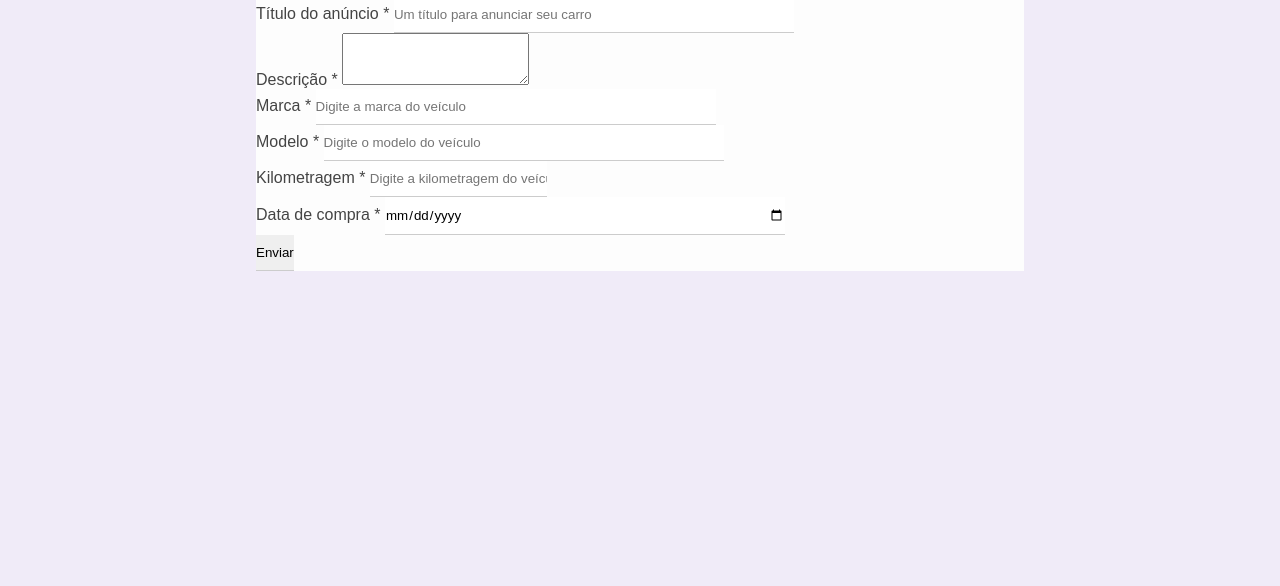
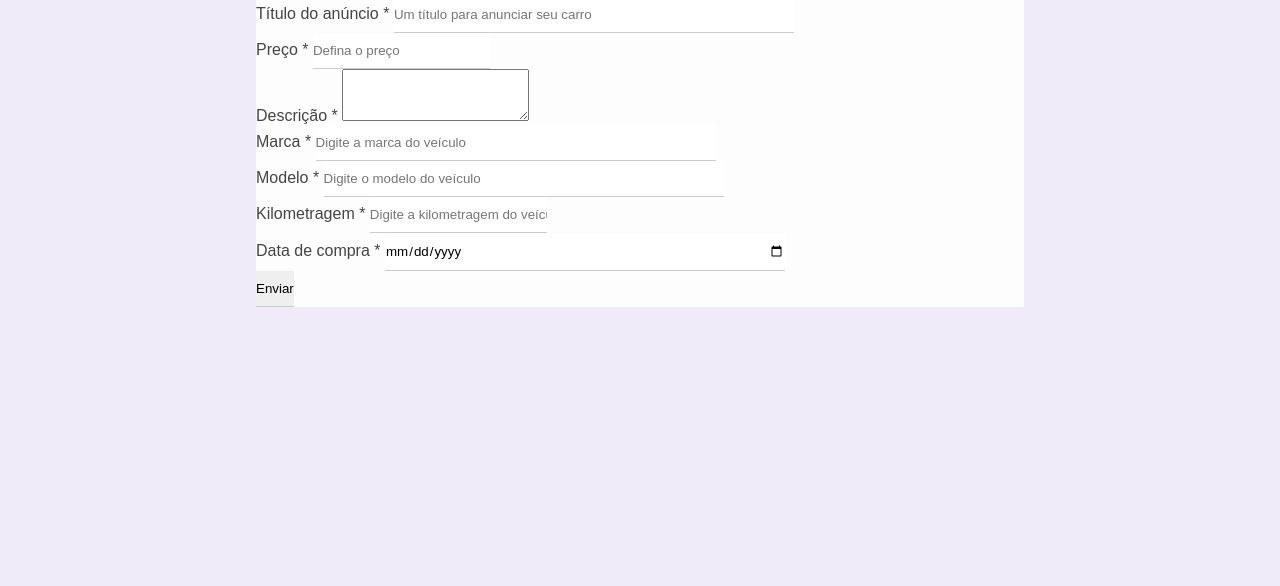
Before and after one commit to DougConceicao/FormularioDeVenda, a plain HTML site: page index.html in a window 1280 px wide. Shown: the part 214-800 px from the top of the page. Drawn offline with Linux system fonts and the light colour scheme.

Commit message:
Acrescentado Input

```diff
--- a/index.html
+++ b/index.html
@@ -32,6 +32,17 @@
                                 placeholder="Um título para anunciar seu carro"
                                 minlength="1"
                                 maxlength="30"
+                                required
+                            />
+                        </div>
+                        <div class="box-input">
+                            <label for="price">Preço <span class="required-field">*</span></label>
+                            <input
+                                type="namber"
+                                name="price"
+                                id="price"
+                                class="block"
+                                placeholder="Defina o preço"
                                 required
                             />
                         </div>
```
